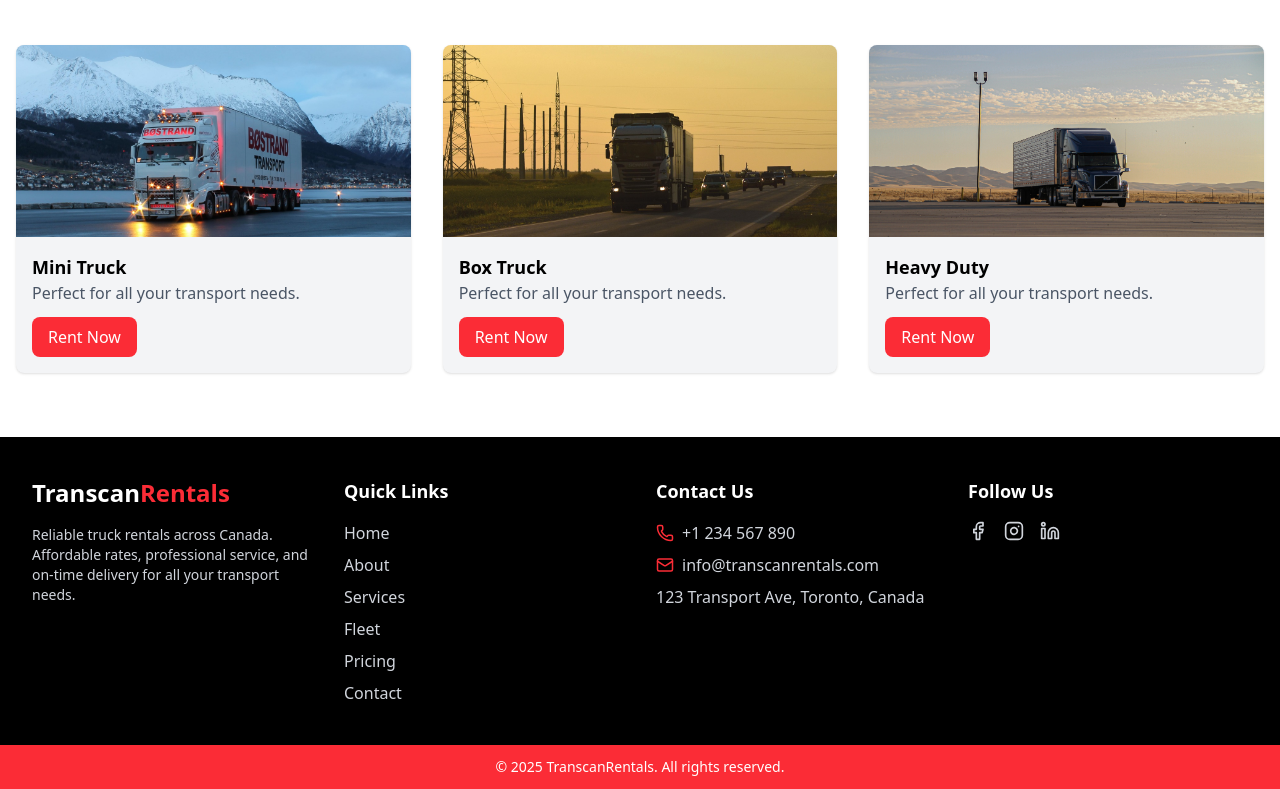
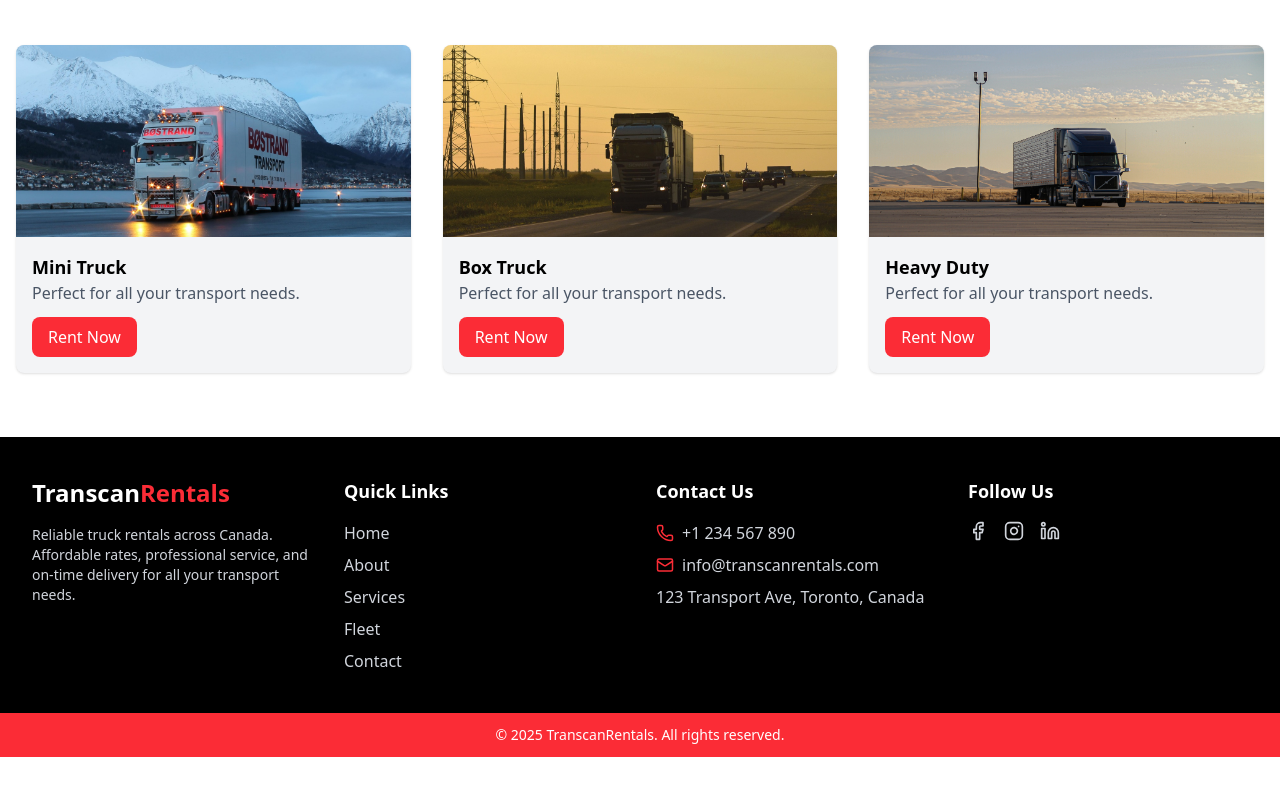
Before and after one commit to Shubham-juris/transcanrentals, a React (Vite) app: page / in a window 1280 px wide. Shown: the part 1363-2152 px from the top of the page. After the commit the page ends 2120 px from the top, so only its background shows below. Built offline with nearby package versions, Linux system fonts and the light colour scheme.

Commit message:
change footer

```diff
--- a/src/components/common/Footer.jsx
+++ b/src/components/common/Footer.jsx
@@ -45,11 +45,7 @@ const Footer = () => {
                   Fleet
                 </Link>
               </li>
-              <li>
-                <Link to="/pricing" className="hover:text-red-500 transition">
-                  Pricing
-                </Link>
-              </li>
+
               <li>
                 <Link to="/contact" className="hover:text-red-500 transition">
                   Contact
```
